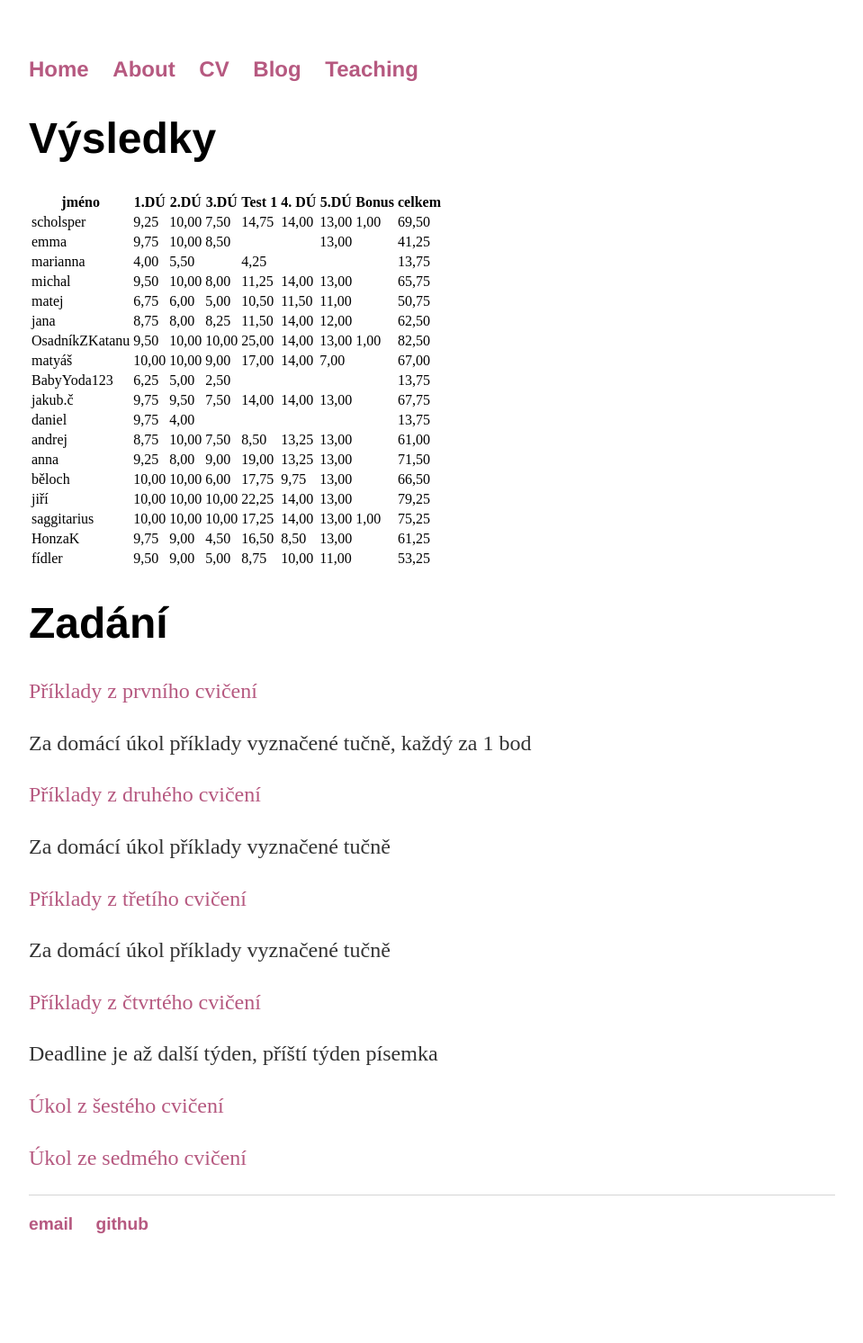
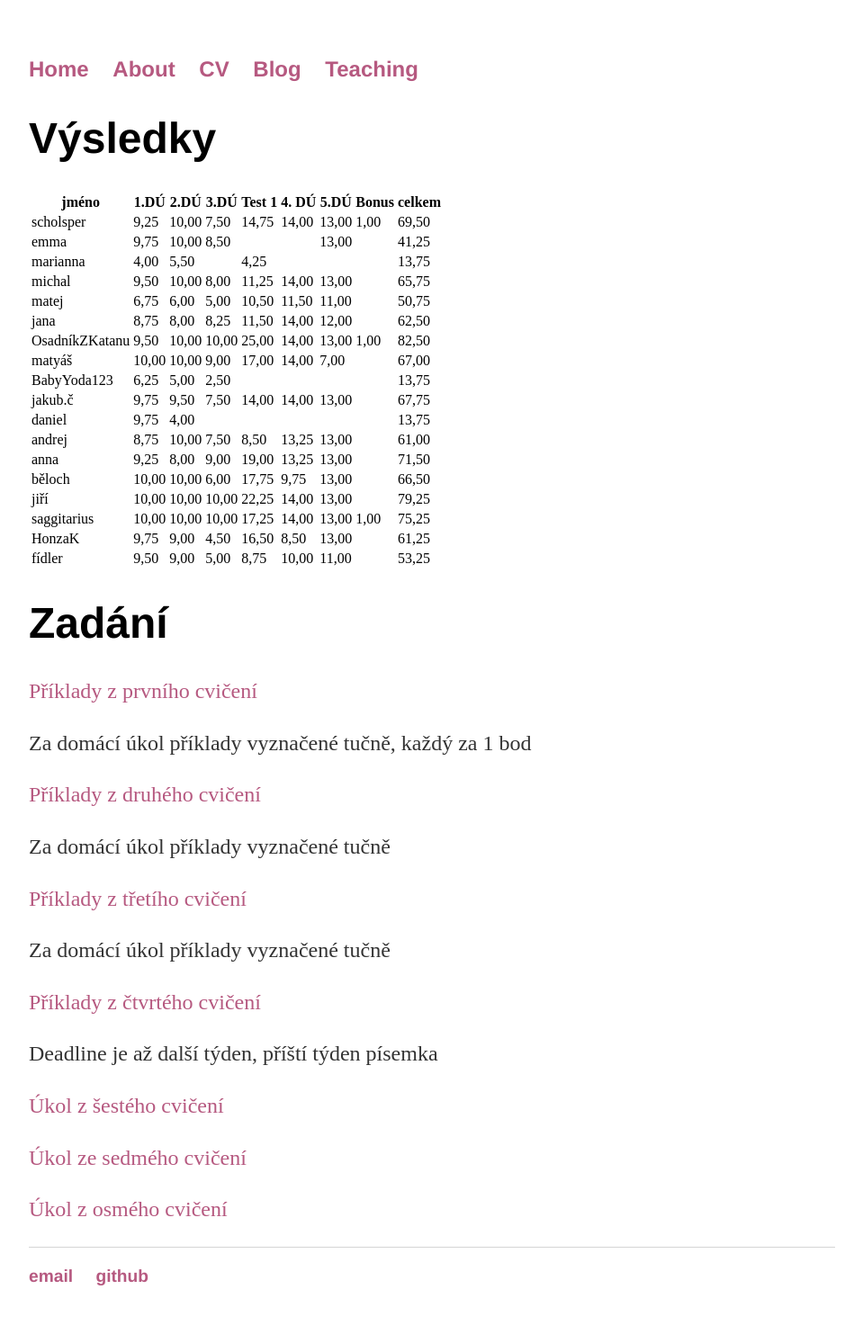
Before and after one commit to lavakin/lavakin.github.io, a Jekyll site: the page built from diskretka/index.html, in a window 1280 px wide. Shown: the whole page at 90% size, without its empty margins (160-1119 px from the left). Built offline with Jekyll 4.4.1, drawn with Linux system fonts in a browser that asks for light colours; before the commit the page ends 1435 px from its top, so only the background shows below that.

Commit message:
Update index.html

```diff
--- a/diskretka/index.html
+++ b/diskretka/index.html
@@ -225,5 +225,6 @@ title: Nikola Kalábová, Personal Webpage
 	<p> Deadline je až další týden, příští týden písemka</p>
 	<p><a href="https://lavakin.github.io/diskretka/zadani/Cvi_en____diskr_tka-4.pdf">Úkol z šestého cvičení</a></p>
 	<p><a href="https://lavakin.github.io/diskretka/zadani/Cvi_en____diskr_tka-5.pdf">Úkol ze sedmého cvičení</a></p>
+	<p><a href="https://lavakin.github.io/diskretka/zadani/Cvi_en____diskr_tka-7.pdf">Úkol z osmého cvičení</a></p>
 
 </div><!-- /.blurb -->
```
